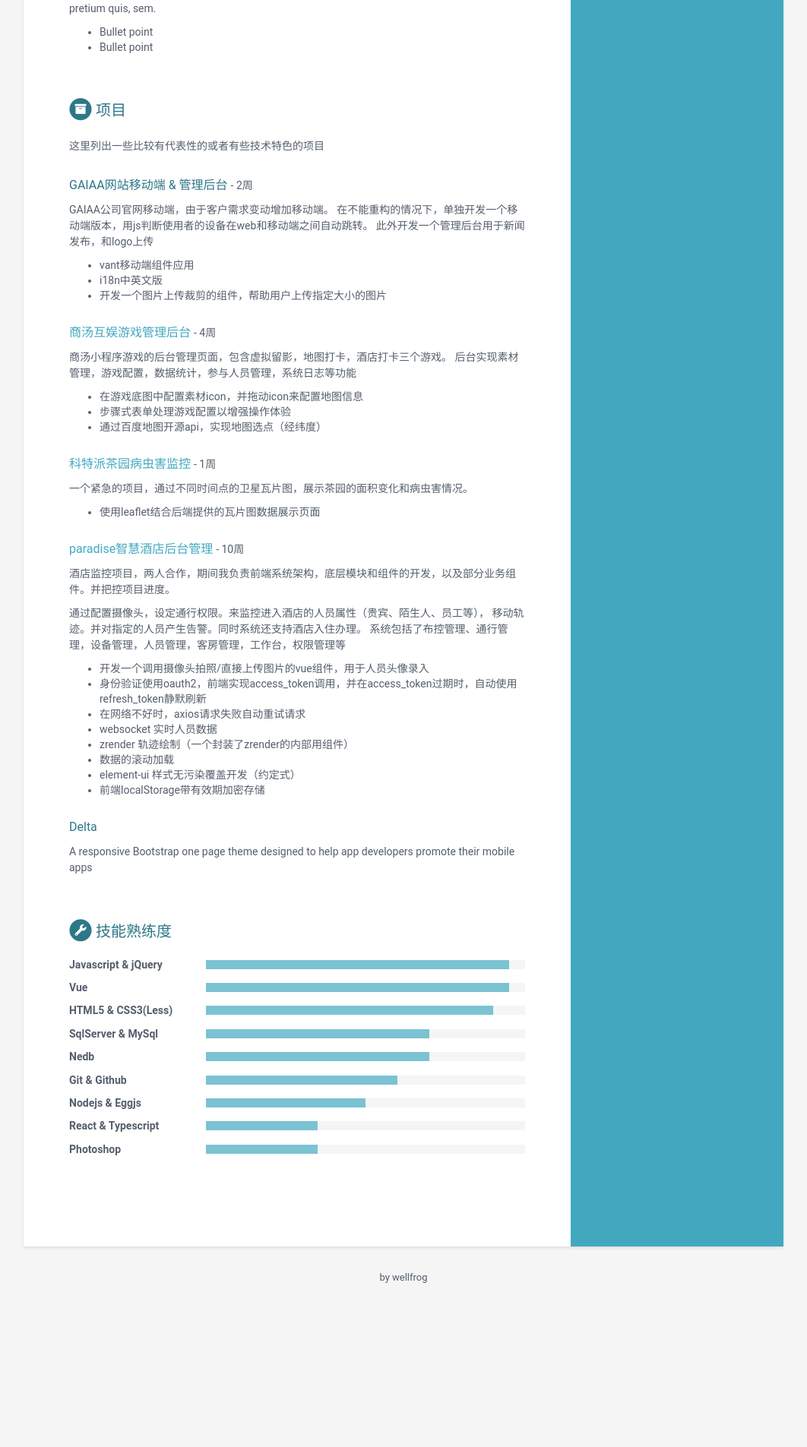
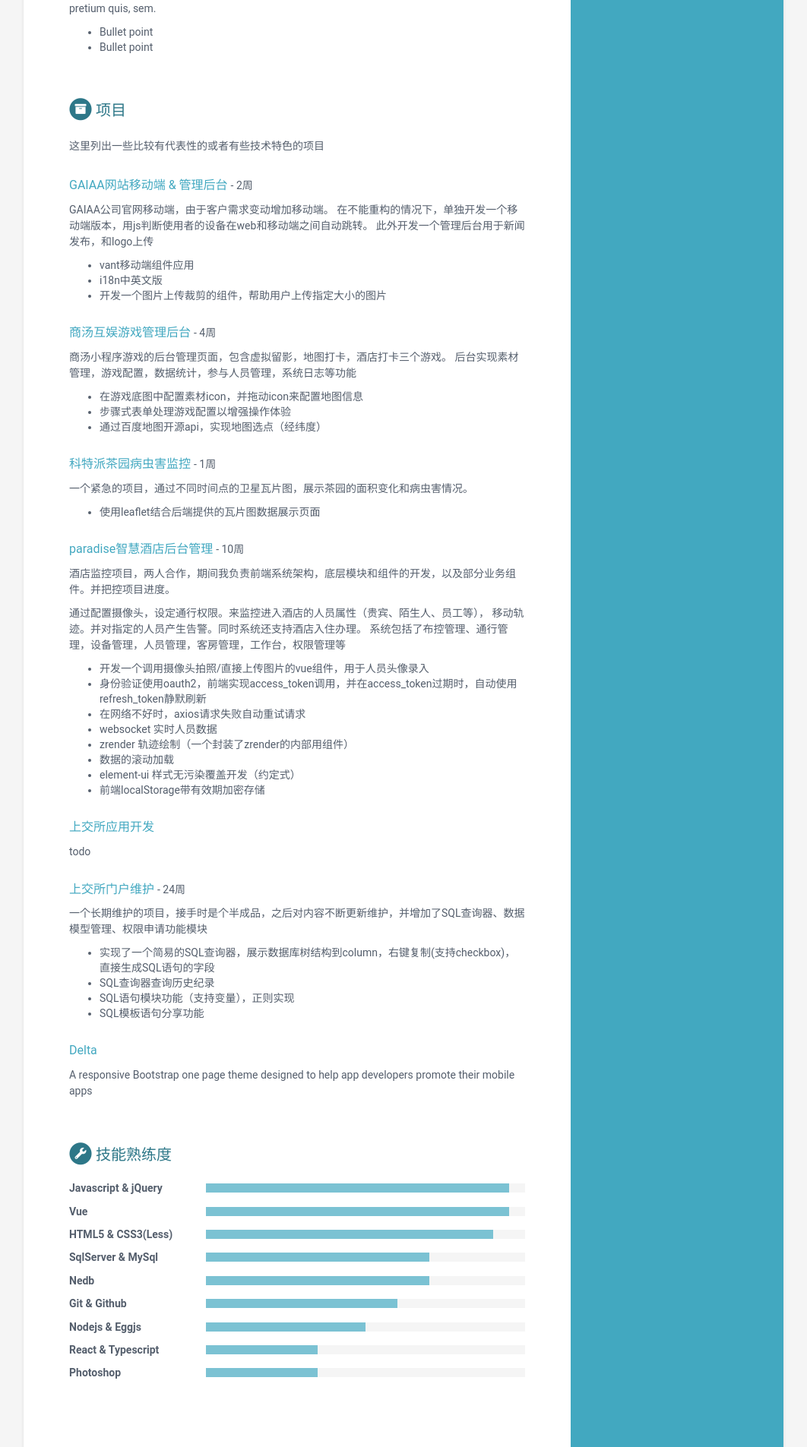
Before and after one commit to wellfrog16/cv, a Jekyll site: the page built from index.html, in a window 1280 px wide. Shown: the part 1169-3074 px from the top of the page at 76% size, without its empty margins (109-1171 px from the left). Built offline with Jekyll 4.4.1, drawn with Linux system fonts in a browser that asks for light colours; before the commit the page ends 2892 px from its top, so only the background shows below that.

Commit message:
更新资料

```diff
--- a/_data/data.yml
+++ b/_data/data.yml
@@ -166,6 +166,21 @@ projects:
             - element-ui 样式无污染覆盖开发（约定式）
             - 前端localStorage带有效期加密存储
 
+      - title: 上交所应用开发
+        link: 24周
+        tagline: |
+          todo
+
+      - title: 上交所门户维护
+        cycle: 24周
+        tagline: |
+          一个长期维护的项目，接手时是个半成品，之后对内容不断更新维护，并增加了SQL查询器、数据模型管理、权限申请功能模块
+
+          - 实现了一个简易的SQL查询器，展示数据库树结构到column，右键复制(支持checkbox)，直接生成SQL语句的字段
+          - SQL查询器查询历史纪录
+          - SQL语句模块功能（支持变量），正则实现
+          - SQL模板语句分享功能
+
       - title: Delta
         link: "#"
         tagline: "A responsive Bootstrap one page theme designed to help app developers promote their mobile apps"
--- a/_sass/_base.scss
+++ b/_sass/_base.scss
@@ -14,7 +14,8 @@ h1, h2, h3, h4, h5, h6  {
 }
 
 a {
-    color: darken($theme-color, 15%);
+    // color: darken($theme-color, 15%);
+    color: $theme-color;
     &:hover {
         text-decoration: underline;
         color: darken($theme-color, 30%);
```
